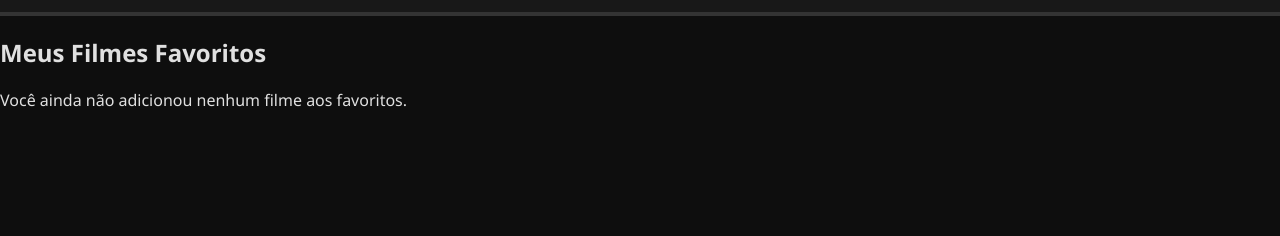
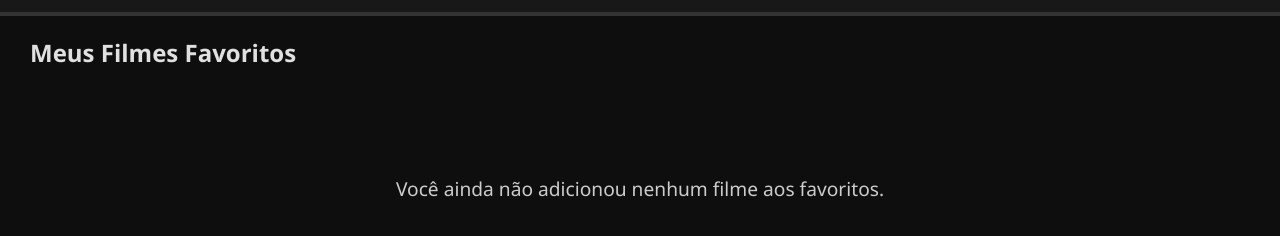
Before and after one commit to leovaa05/WEB1-ATVFINAL, a plain HTML site: page favoritos.html in a window 1280 px wide. Shown: the part 98-334 px from the top of the page. Drawn offline with Linux system fonts and the light colour scheme.

Commit message:
ajustando os texto para ficarem simetricos

```diff
--- a/style.css
+++ b/style.css
@@ -138,7 +138,8 @@ nav a:hover {
   display: flex;
   flex-wrap: wrap;
   gap: 20px;
-  padding: 20px 0;
+  padding: 68px 0;
+  font-size: 1.2rem;
   justify-content: center;
 }
 
@@ -213,3 +214,17 @@ nav a:hover {
 .remover-resenha-btn:hover {
   background-color: #b96215;
 }
+
+h2 {
+    padding-left: 30px;
+}
+
+#favoritos-container {
+  display: flex;
+  justify-content: center;
+  align-items: center;
+  height: 200px;
+  color: #ccc;
+  font-size: 1.2rem;
+  text-align: center;
+}
```
